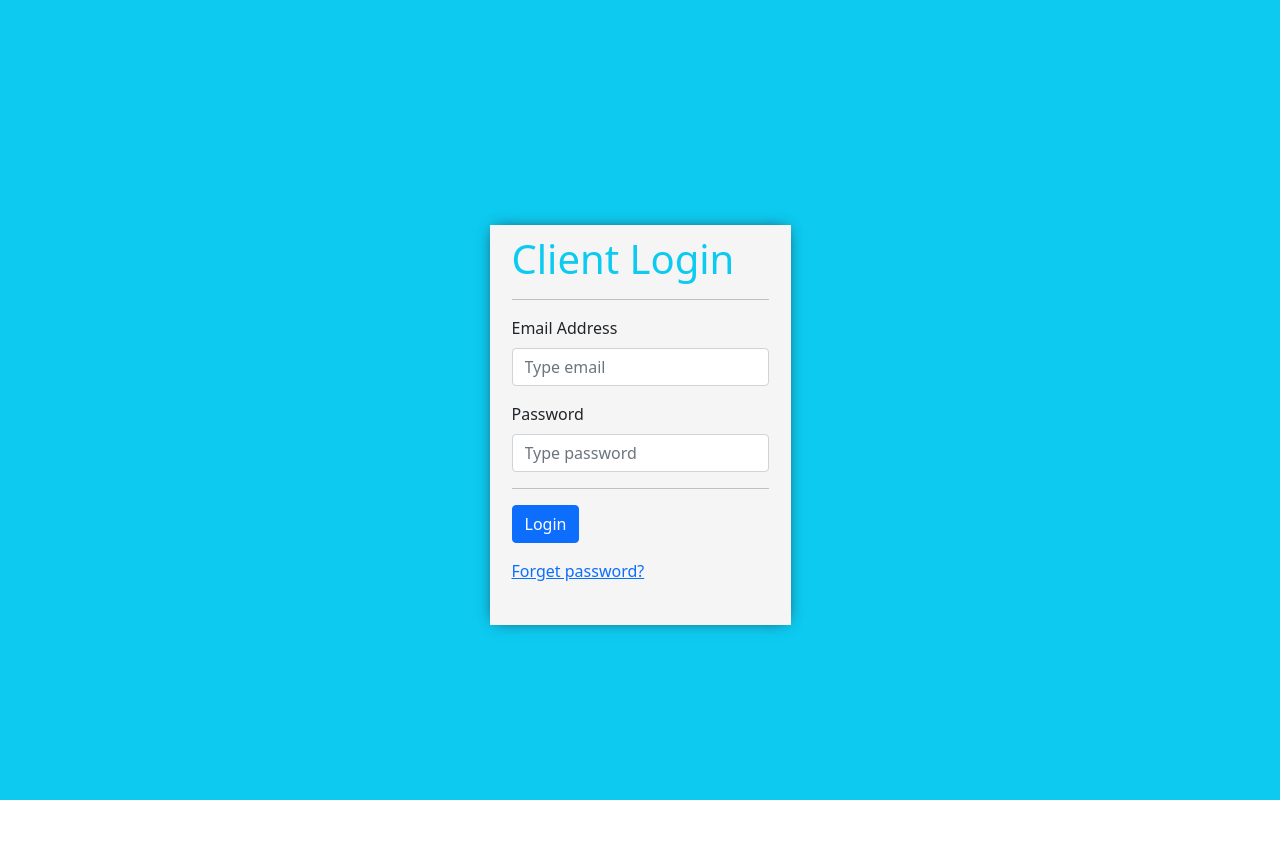
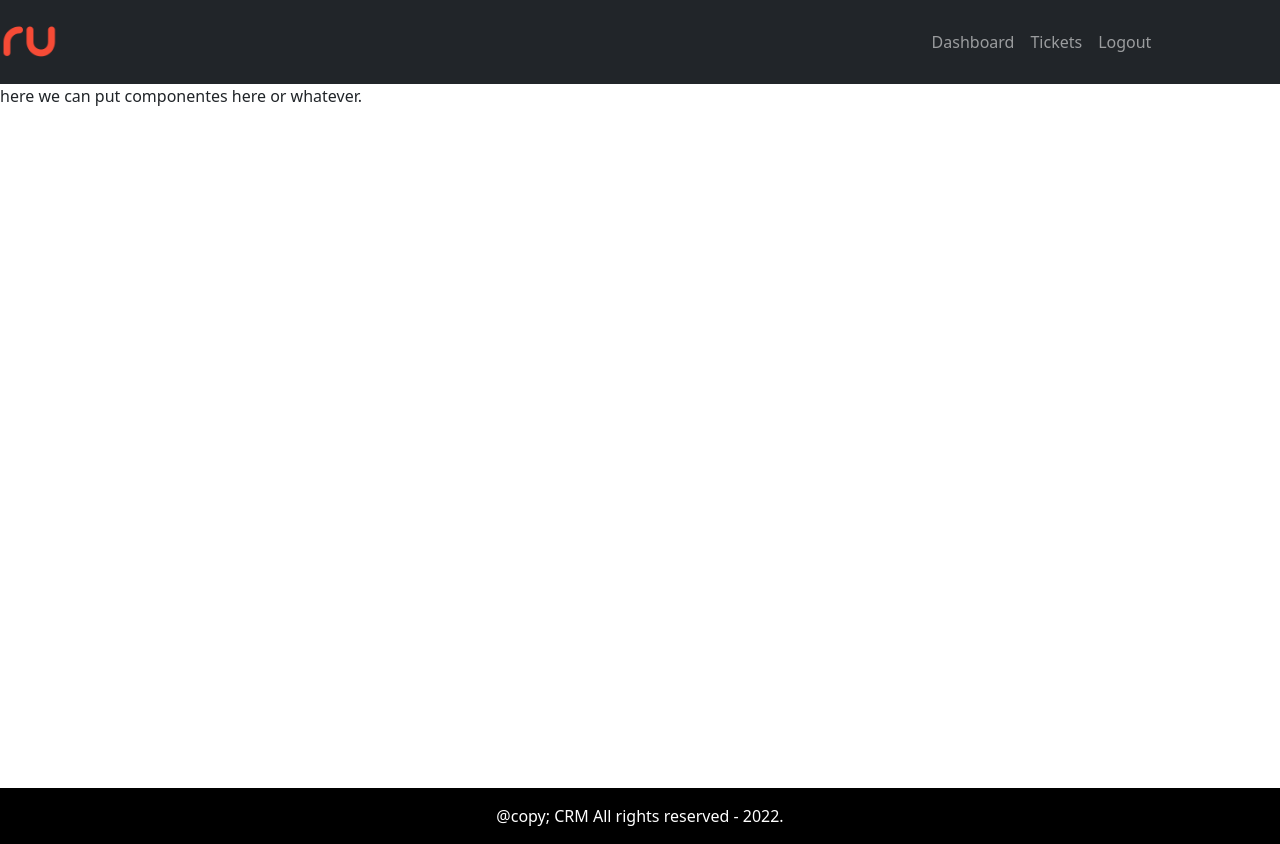
Before and after one commit to rserravi/crm-frontend, a React (Create React App) app: page / in a window 1280 px wide. Before the commit the page ends 800 px from the top, so only its background shows below. Built offline with nearby package versions, Linux system fonts and the light colour scheme.

Commit message:
Añadiendo Layout, footer y header

```diff
--- a/src/App.css
+++ b/src/App.css
@@ -0,0 +1,25 @@
+.default-layout{
+    display: grid;
+    grid-template-rows: 80px, auto 3rem;
+    grid-template-areas:
+    "header"
+    "main"
+    "footer";
+}
+
+header {
+    grid-area: header;
+}
+
+main{
+    grid-area: main;
+    min-height: 88vh;
+}
+
+footer{
+    grid-area: footer;
+    background: black;
+    padding: 1rem;
+    color: white;
+
+}
--- a/src/App.js
+++ b/src/App.js
@@ -2,12 +2,16 @@
 
 import React from 'react';
 import './App.css';
+import { DefaultLayout } from './layout/Default-Layout';
 import { Entry } from './pages/entry/entry-page';
 
 function App() {
   return (
     <div className="App">
-      <Entry></Entry>
+      {/*<Entry></Entry> */}
+      <DefaultLayout>
+          here we can put componentes here or whatever.
+      </DefaultLayout>
     </div>
   );
 }
--- /dev/null
+++ b/src/layout/Default-Layout.js
@@ -0,0 +1,19 @@
+import React from "react";
+import { Footer } from "./partials/Footer-comp";
+import { Header } from "./partials/Header-comp";
+
+export const DefaultLayout = ({children}) => {
+    return (
+        <div className="default-layout">
+            <header className="header">
+                <Header />
+            </header>
+            <main className="main">
+                {children}
+            </main>
+            <footer className="footer">
+                <Footer />
+            </footer>
+        </div>
+    )
+}
--- /dev/null
+++ b/src/layout/partials/Footer-comp.js
@@ -0,0 +1,9 @@
+import React from "react";
+
+export const Footer = () => {
+    return (
+        <div className="text-center copy-right">
+            @copy; CRM All rights reserved - 2022.
+        </div>
+    )
+}
--- /dev/null
+++ b/src/layout/partials/Header-comp.js
@@ -0,0 +1,25 @@
+import React from "react";
+import { Navbar, Nav } from "react-bootstrap";
+
+export const Header = () => {
+    return  (
+    <Navbar
+        collapseOnSelect
+        bg = "dark"     //color azul cyan
+        variant="dark"  //color dark
+        expand ="md"    //medium size screen
+    >
+        <Navbar.Brand>
+            <img src={require('../../assets/img/logo.png')} alt="Logo of the company" width="58px" />
+        </Navbar.Brand>
+        <Navbar.Toggle aria-controls="basic-navbar-nav" />
+        <Navbar.Collapse id="basic-navbar-nav">
+        <Nav className="justify-content-end" style={{ width: "90%" }}>
+                <Nav.Link href="/dashboard">Dashboard</Nav.Link>
+                <Nav.Link href="/dashboard">Tickets</Nav.Link>
+                <Nav.Link href="/dashboard">Logout</Nav.Link>
+            </Nav>
+        </Navbar.Collapse>
+    </Navbar>
+    )
+}
```
Also changed, not shown: src/assets/img/logo.png (added).
